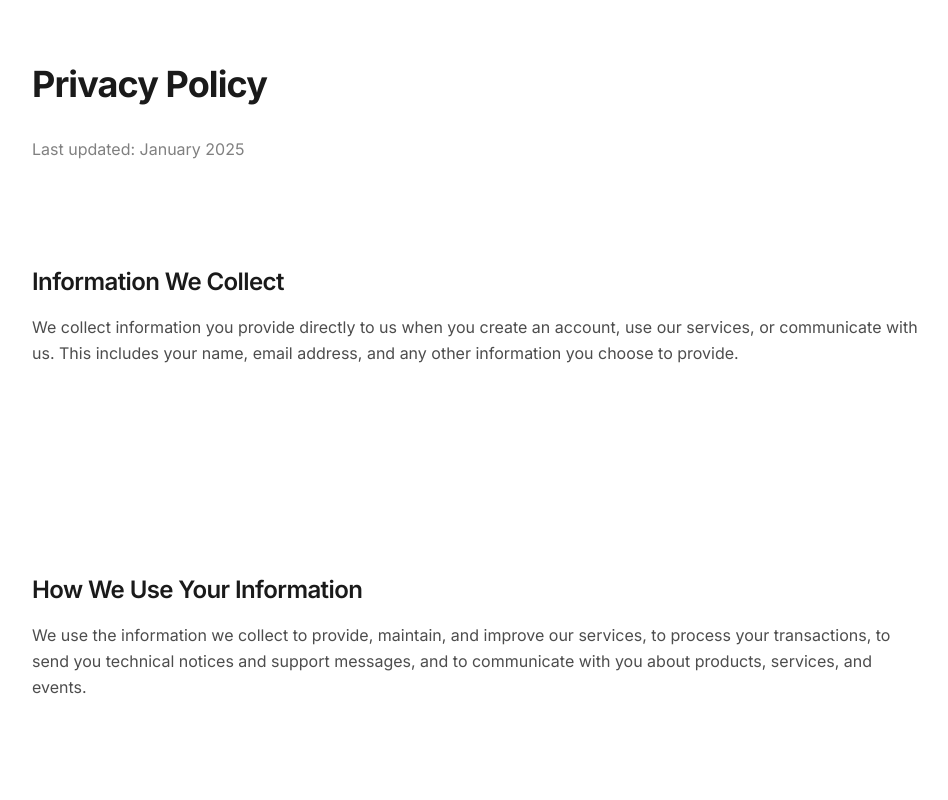
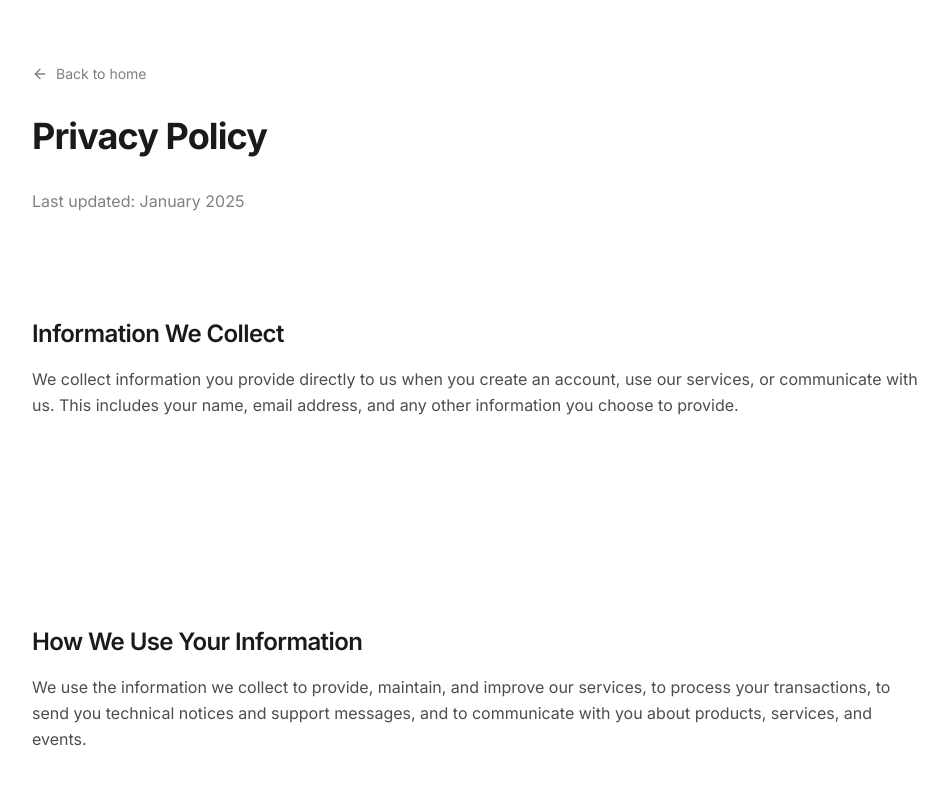
Before and after one commit to rjordonez/CookedCareers, a React (Vite) app: page /privacy in a window 1280 px wide. Shown: the top 800 px of the page, without its empty margins (160-1108 px from the left). Built offline with nearby package versions, Linux system fonts and the light colour scheme; no server answers.

Commit message:
Update files

```diff
--- a/src/pages/Privacy.tsx
+++ b/src/pages/Privacy.tsx
@@ -1,7 +1,14 @@
+import { Link } from "react-router-dom";
+import { ArrowLeft } from "lucide-react";
+
 const Privacy = () => {
   return (
     <div className="min-h-screen bg-background py-16 px-6">
       <div className="max-w-4xl mx-auto">
+        <Link to="/" className="inline-flex items-center gap-2 text-sm text-muted-foreground hover:text-foreground mb-8 transition-colors">
+          <ArrowLeft className="w-4 h-4" />
+          Back to home
+        </Link>
         <h1 className="text-4xl font-bold mb-8">Privacy Policy</h1>
         <div className="prose prose-lg">
           <p className="text-muted-foreground mb-6">Last updated: January 2025</p>
--- a/src/pages/Terms.tsx
+++ b/src/pages/Terms.tsx
@@ -1,7 +1,14 @@
+import { Link } from "react-router-dom";
+import { ArrowLeft } from "lucide-react";
+
 const Terms = () => {
   return (
     <div className="min-h-screen bg-background py-16 px-6">
       <div className="max-w-4xl mx-auto">
+        <Link to="/" className="inline-flex items-center gap-2 text-sm text-muted-foreground hover:text-foreground mb-8 transition-colors">
+          <ArrowLeft className="w-4 h-4" />
+          Back to home
+        </Link>
         <h1 className="text-4xl font-bold mb-8">Terms of Service</h1>
         <div className="prose prose-lg">
           <p className="text-muted-foreground mb-6">Last updated: January 2025</p>
```
